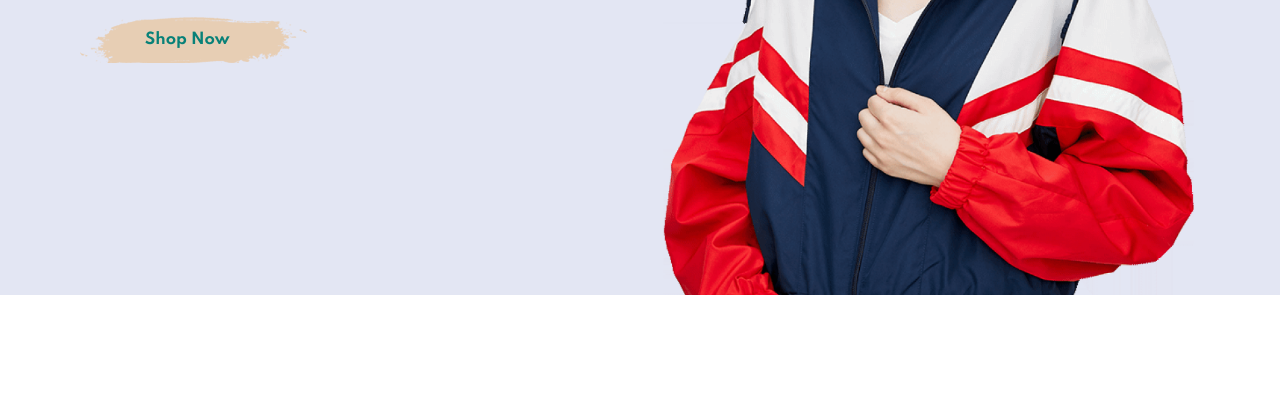
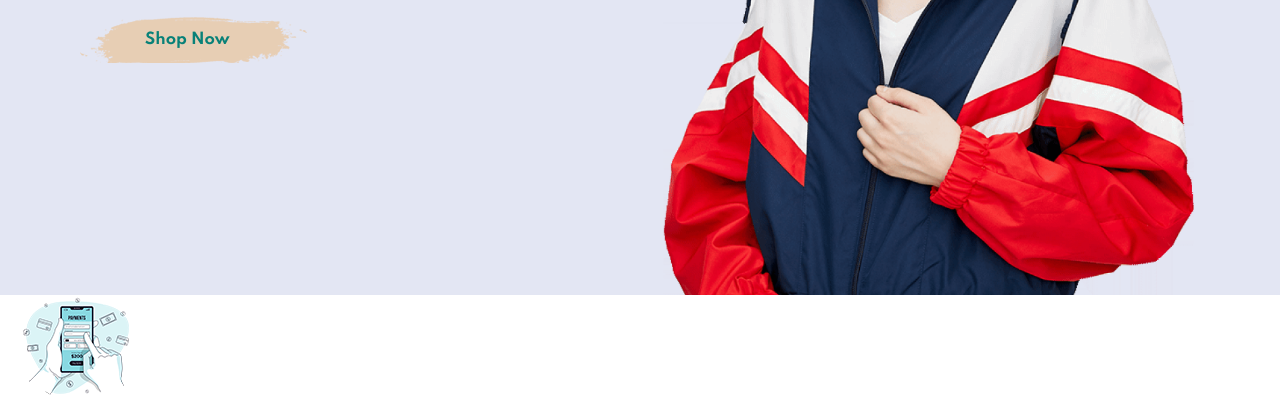
Before and after one commit to Maitri0607/Clothes-for-you, a plain HTML site: page index.html in a window 1280 px wide. Shown: the part 510-915 px from the top of the page. Before the commit the page ends 805 px from the top, so only its background shows below. Drawn offline with Linux system fonts and the light colour scheme; files whose address does not match are found by name.

Commit message:
clothes for you

```diff
--- a/index.html
+++ b/index.html
@@ -32,6 +32,12 @@
         <p>Save more with & up to 70% off!</p>
         <button>Shop Now</button>
     </section>
+
+    <section id ="feature">
+        <div class="fe-box">
+            <img src="img/features/f1.png" alt="">
+        </div>
+    </section>
     <script src="script.js"></script>
 </body>
 </html>
```
